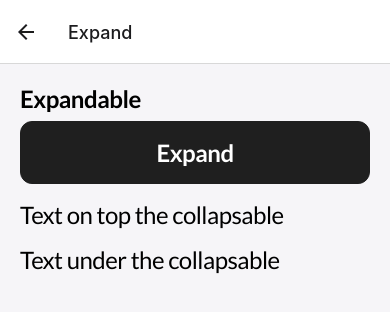
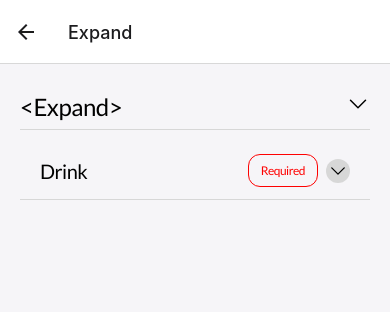
Before and after one commit to daviduzago/budgie, a React Native app: screen /Expand in a window 390 px wide. Shown: the top 312 px of the page. Built offline with nearby package versions, Linux system fonts and the light colour scheme.

Commit message:
Combo Options and Radio Select components

```diff
--- /dev/null
+++ b/components/ComboOptions.js
@@ -0,0 +1,53 @@
+import React from 'react';
+import {View, StyleSheet, Pressable} from 'react-native';
+import Expand from './Expand';
+import Icon from './Icon/Index';
+import colors from '../utils/colors';
+import Typography from './Typography';
+import Button from './Button';
+import Spacer from '../utils/Spacer';
+import RadioSelect from './RadioSelect';
+
+function ComboOptions(props) {
+    const {label, items} = props;
+    const [selection, setSelection] = React.useState(null);
+    const [open, setOpen] = React.useState(false);
+    return (
+        <View style={styles.container}>
+            <Pressable onPress={() => setOpen(!open)}>
+                <View style={{
+                    flexDirection: "row",
+                    justifyContent: "space-between",
+                    alignItems: "center",
+                    paddingBottom: 12,
+                    paddingHorizontal: 20,
+                    borderBottomColor: colors.gray2,
+                    borderBottomWidth: 1,
+                }}>
+                    <Typography variant='medium'>{label}</Typography>
+                    <View style={{flex: 1}}></View>
+                    <Button small title={!selection ? "Required" : "Done"} textVariant="extraSmall" variant={!selection ? "outlined-danger" : "primary"} />
+                    <Spacer />
+                    <View style={{width: 24, height: 24, justifyContent: 'center', alignItems: "center", backgroundColor: colors.gray2, borderRadius: 50}}>
+                        <Icon name={open ? 'chevron-up' : 'chevron-down'} strokeWidth={2} size={20} color="black" />
+                    </View>
+                </View>
+            </Pressable>
+            <Expand open={open}>
+                {items.map((item, index) => {
+                    return <Pressable onPress={() => {setSelection(item.id)}}>
+                        <RadioSelect item={item} checked={selection === item.id} />
+                    </Pressable>
+                })}
+            </Expand>
+        </View >
+    );
+}
+
+export default React.memo(ComboOptions);
+
+const styles = StyleSheet.create({
+    container: {
+        flex: 1,
+    }
+});
--- a/components/RadioButton.js
+++ b/components/RadioButton.js
@@ -26,7 +26,6 @@ export default function RadioButton(props) {
                 borderRadius: 100,
                 borderWidth: 1,
                 borderColor: variant === "light" ? colors.grayPrimary : colors.white,
-                margin: 4,
                 justifyContent: 'center',
                 alignItems: 'center',
             }}
--- /dev/null
+++ b/components/RadioSelect.js
@@ -0,0 +1,32 @@
+import React from 'react';
+import {View, StyleSheet, Pressable} from 'react-native';
+import Expand from './Expand';
+import colors from '../utils/colors';
+import Typography from './Typography';
+import RadioButton from './RadioButton';
+
+function RadioSelect(props) {
+    const {checked, item} = props;
+    return (
+        <View style={{
+            flexDirection: "row",
+            justifyContent: "space-between",
+            alignItems: "center",
+            paddingVertical: 12,
+            paddingHorizontal: 20,
+            borderBottomColor: colors.gray2,
+            borderBottomWidth: 1,
+        }}>
+            <Typography color="gray4">{item.name}</Typography>
+            <RadioButton checked={checked} />
+        </View>
+    );
+}
+
+export default React.memo(RadioSelect);
+
+const styles = StyleSheet.create({
+    container: {
+        flex: 1,
+    }
+});
--- a/screens/Home.js
+++ b/screens/Home.js
@@ -30,7 +30,7 @@ const COMPONENTS = [
         route: ROUTES.SELECT,
     },
     {
-        name: "Expand",
+        name: "Expandables",
         route: ROUTES.EXPAND,
     },
     {
--- a/screens/components/ExpandScreen.js
+++ b/screens/components/ExpandScreen.js
@@ -1,30 +1,47 @@
 import React from "react";
-import {View, StyleSheet} from "react-native";
+import {View, StyleSheet, Pressable} from "react-native";
 import Typography from "../../components/Typography";
 import Wrapper from "../../components/ui/wrapper";
 import Spacer from "../../utils/Spacer"
 import Expand from "../../components/Expand"
 import Button from "../../components/Button";
 import colors from "../../utils/colors";
+import Icon from "../../components/Icon/Index";
+import ComboOptions from "../../components/ComboOptions";
+
+const DRINKS = [
+    {id: 1, name: 'Coke', price: 1.99},
+    {id: 2, name: 'Pepsi', price: 1.99},
+    {id: 3, name: 'Sprite', price: 1.99},
+    {id: 4, name: 'Fanta', price: 1.99},
+    {id: 5, name: 'Dr. Pepper', price: 1.99},
+]
 
 function ExpandableScreen() {
     const [open, setOpen] = React.useState(false)
     return (
         <Wrapper hasTopNav>
             <View style={{flex: 1, padding: 20, width: '100%'}}>
-                <Typography variant={"heading2"}>Expandable</Typography>
-                <Spacer />
-                <Button fullWidth title={open ? 'Collapse' : 'Expand'} onPress={() => setOpen(!open)} />
-                <Spacer x={2} />
-                <Typography normal variant='heading2'>Text on top the collapsable</Typography>
+                <View style={{
+                    flexDirection: "row",
+                    justifyContent: "space-between",
+                    paddingVertical: 8,
+                    borderBottomColor: colors.gray2,
+                    borderBottomWidth: 1,
+                }}>
+                    <Typography normal variant='heading2'>{"<Expand>"}</Typography>
+                    <Pressable onPress={() => setOpen(!open)}>
+                        <Icon name={open ? 'chevron-up' : 'chevron-down'} size={24} color="black" />
+                    </Pressable>
+                </View>
                 <Spacer />
                 <Expand open={open}>
                     <View style={style.collapsableBox}>
-                        <Typography>Inside</Typography>
+                        <Typography>This is the {"<Expand>"}</Typography>
                     </View>
                 </Expand>
-                <Spacer />
-                <Typography normal variant='heading2'>Text under the collapsable</Typography>
+                <Spacer x={2} />
+                <ComboOptions label="Drink" items={DRINKS} />
             </View >
         </Wrapper >
     );
@@ -35,7 +52,7 @@ export default ExpandableScreen;
 const style = StyleSheet.create({
     collapsableBox: {
         backgroundColor: colors.gray2,
-        height: 200,
+        height: 150,
         borderRadius: 12,
         padding: 8,
         justifyContent: 'center',
```
